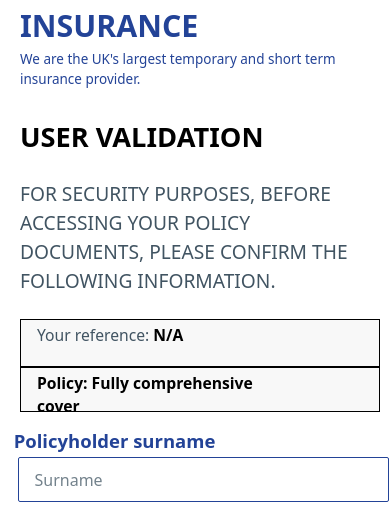
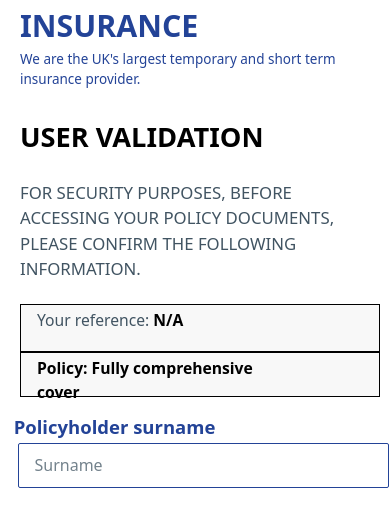
Before and after one commit to Tempcoverac/my-flask-app, a Flask app: page /login in a window 390 px wide. Shown: the part 299-819 px from the top of the page. Run offline with Flask 3, Linux system fonts and the light colour scheme; some libraries are stand-ins or nearby versions.

Commit message:
Update login.html

```diff
--- a/templates/login.html
+++ b/templates/login.html
@@ -294,7 +294,7 @@
 	text-align:left;
 	margin-left:20px;
     line-height: 1.5;
-	font-size:1.2rem;
+	font-size:1.05rem;
   }
 
   .main-header h1 {
```
